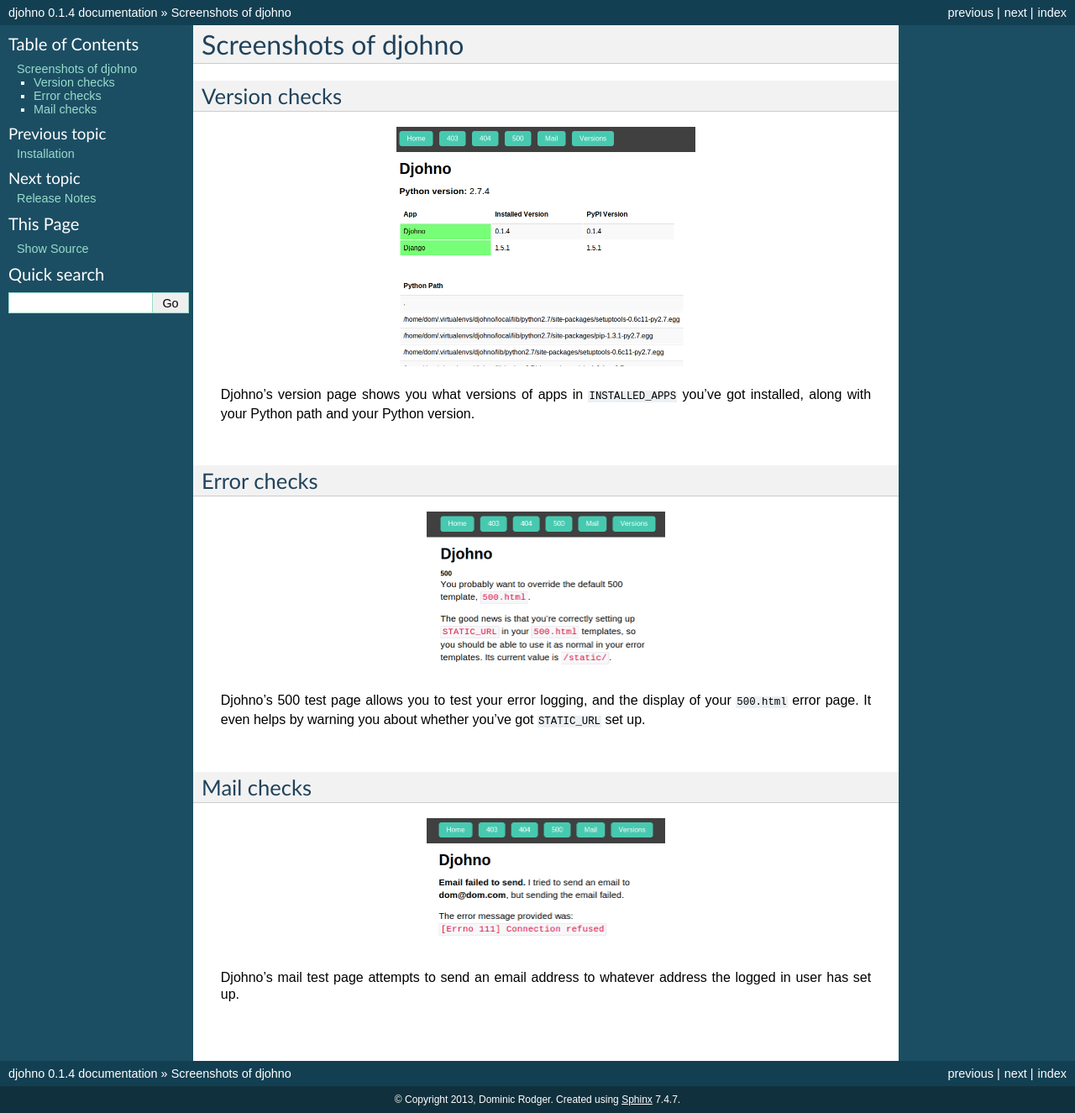
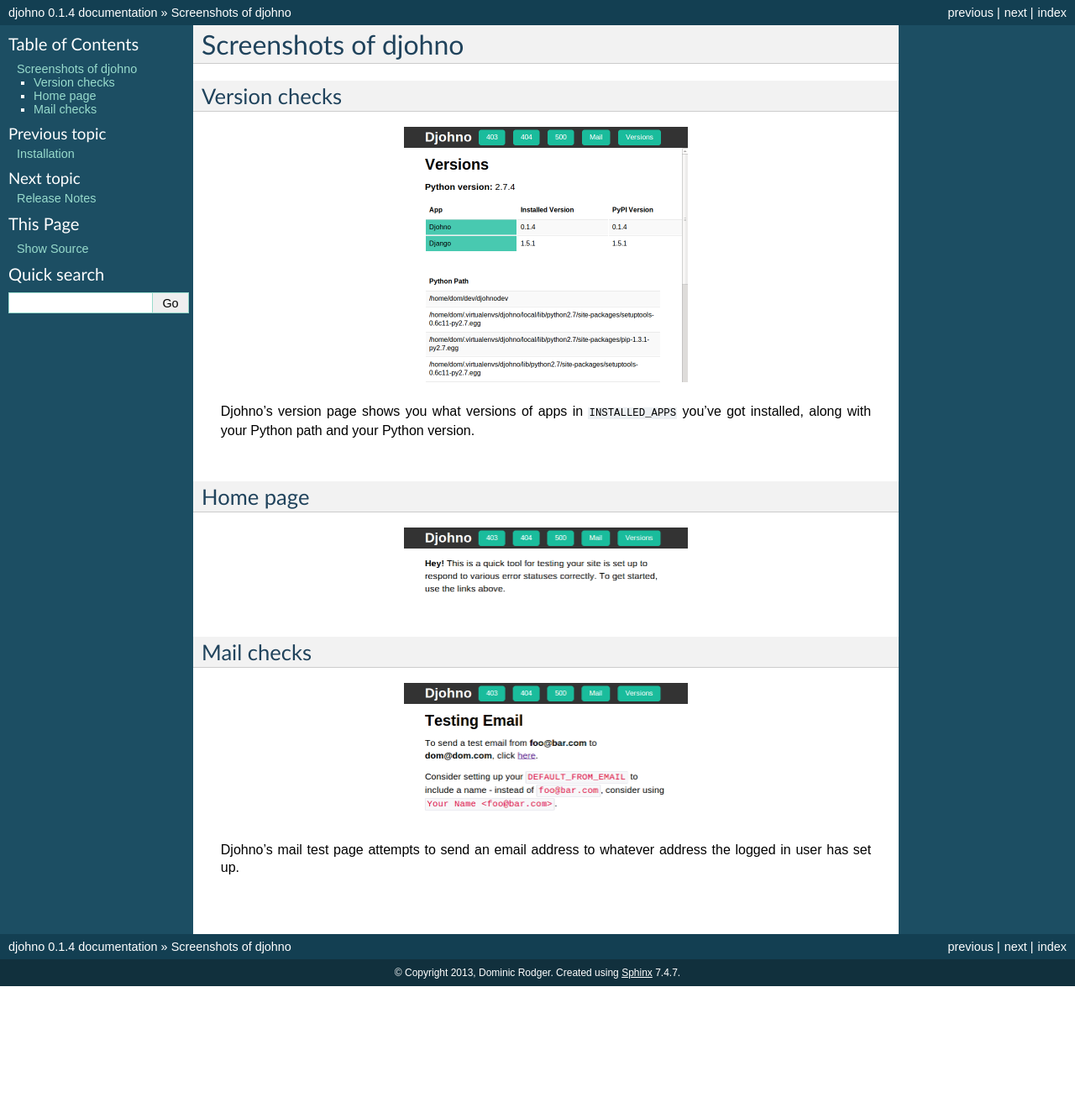
Before and after one commit to dominicrodger/djohno, a Sphinx documentation site: the page built from docs/screenshots.rst, in a window 1280 px wide. Shown: the whole page at 84% size. Built offline with Sphinx 7.4.7, drawn with Linux system fonts in a browser that asks for light colours; after the commit the page ends 1174 px from its top, so only the background shows below that.

Commit message:
Improve screenshots
Inadvertently removed the error screenshot, but this'll do
for now.

```diff
--- a/docs/screenshots.rst
+++ b/docs/screenshots.rst
@@ -12,16 +12,12 @@
    ``INSTALLED_APPS`` you've got installed, along with your Python
    path and your Python version.
 
-Error checks
-------------
+Home page
+---------
 
-.. figure:: _static/djohno500.png
+.. figure:: _static/djohnohome.png
    :scale: 50%
-   :alt: Djohno's 500 test page
-
-   Djohno's 500 test page allows you to test your error logging, and
-   the display of your ``500.html`` error page. It even helps by
-   warning you about whether you've got ``STATIC_URL`` set up.
+   :alt: Djohno's home page
 
 Mail checks
 -----------
```
Also changed, not shown: docs/_static/djohno.png, docs/_static/djohno500.png (deleted), docs/_static/djohnohome.png (added), docs/_static/djohnomail.png.
